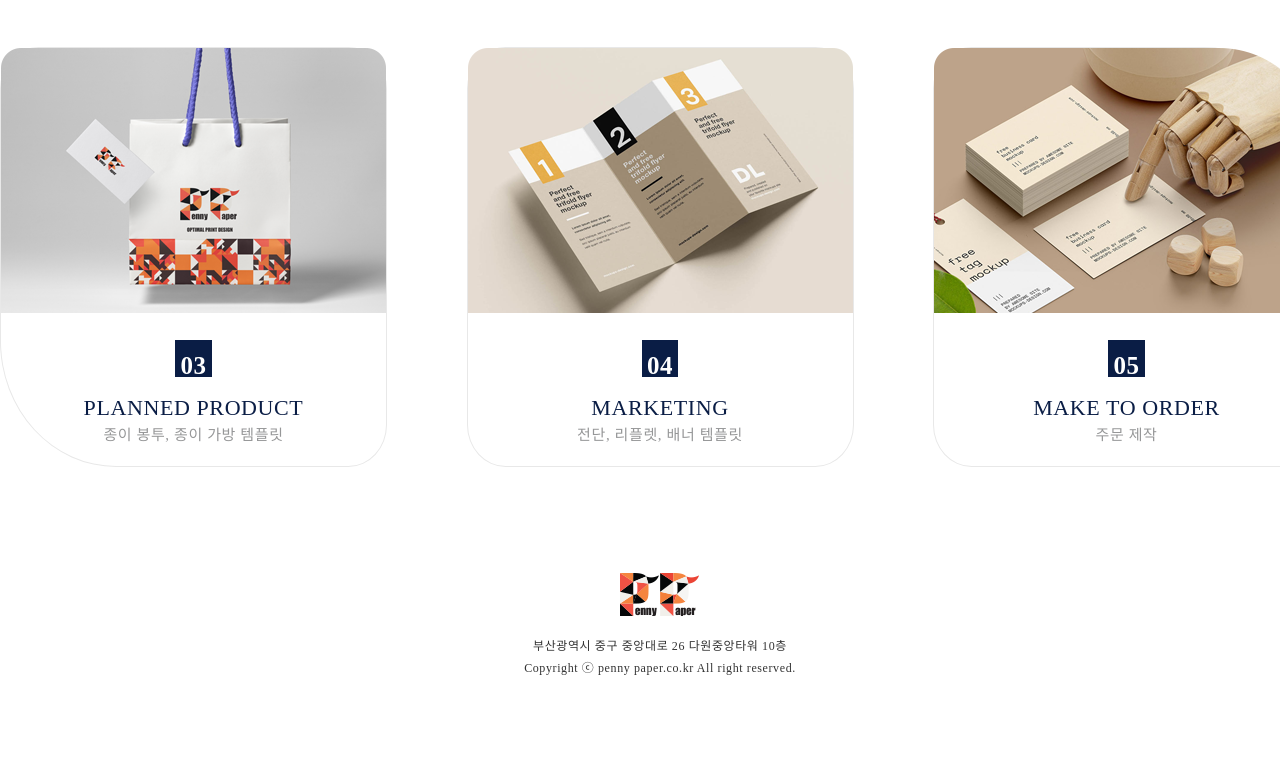
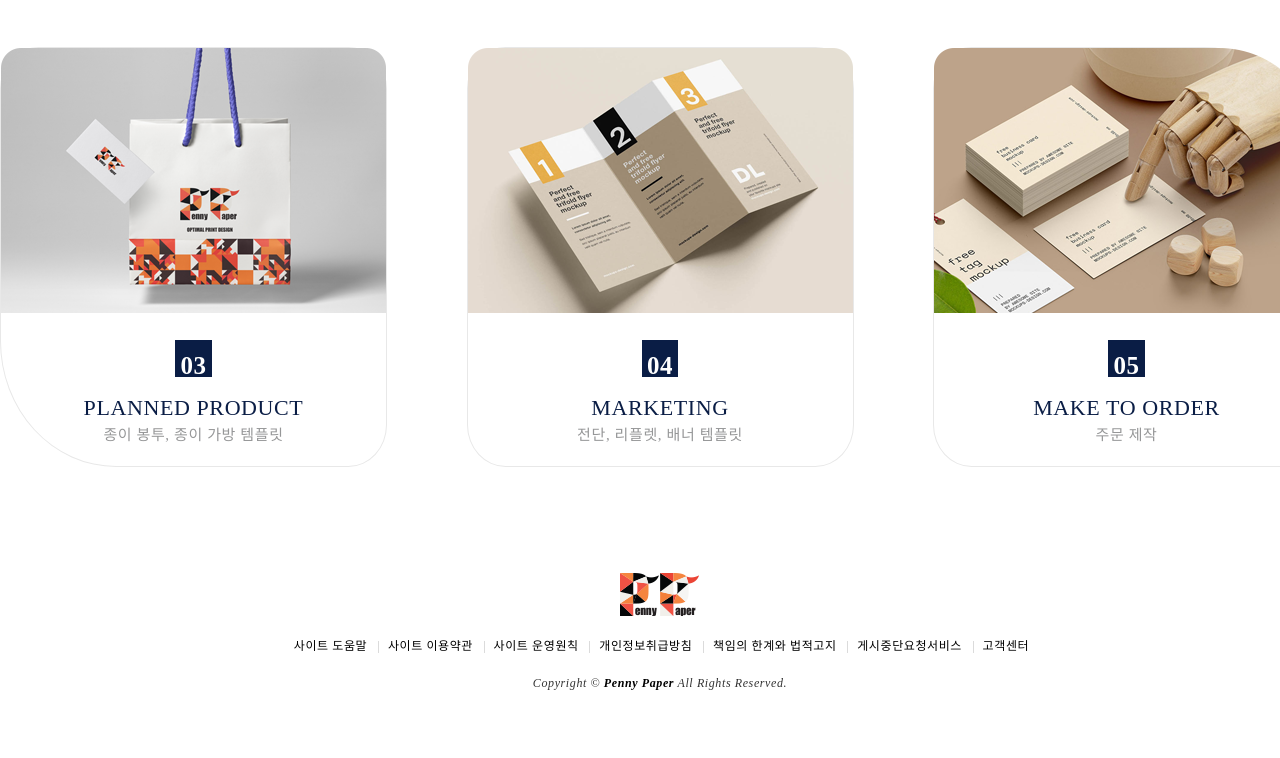
Before and after one commit to pennypaper/pennypaper_web3, a plain HTML site: page index.html in a window 1280 px wide. Shown: the part 3461-4219 px from the top of the page. Before the commit the page ends 4190 px from the top, so only its background shows below. Drawn offline with nearby package versions, Linux system fonts and the light colour scheme; a web font is replaced by a local one.

Commit message:
Add files via upload

```diff
--- a/css/main_style.css
+++ b/css/main_style.css
@@ -1480,15 +1480,42 @@ video {
 /*-------------------------------------------------------*/
 /*08_footer - start*/
 /*-------------------------------------------------------*/
-.footer{
+
+
+/* 푸터 */
+#footer {
+	width: 100%;
+}
+.footer {
 	width: 1320px;
 	margin: 0 auto;
-	margin-bottom: 50px;
 	text-align: center;
+	padding: 0 5% 5%;
+	box-sizing: border-box;
 }
 .footer h1{
 	display: block;
-	margin: 10px 0;
+	margin-bottom: 10px;
+}
+.footer li {
+	position: relative;
+	display: inline;
+	padding: 0 7px 0 10px;
+	white-space: nowrap;
+}
+.footer li:before {
+	content: '';
+	width: 1px;
+	height: 12px;
+	background-color: #dbdbdb;
+	position: absolute;
+	left: 0; top: 2px;
+}
+.footer li:first-child:before {
+	width: 0;
+}
+.footer address {
+	padding-top: 15px;
 }
 /*-------------------------------------------------------*/
 
--- a/index.html
+++ b/index.html
@@ -46,7 +46,8 @@
 <!--SNS pc슬라이드 스크립트-->
 <link rel="stylesheet" type="text/css" href="css/review/slick.css">
 <link rel="stylesheet" type="text/css" href="css/review/slick-theme.css">
-<!--SNS 모바일슬라이드 스크립트-->
+<!-------------------------------------------------------------------------->
+<!-- TOP -->
 
 <!-------------------------------------------------------------------------->
 </head>
@@ -55,7 +56,9 @@
 <!-------------------------------------------------------------------------->
 <body>
 <!-------------------------------------------------------------------------->
+<!-- TOP -->
 
+<!-------------------------------------------------------------------------->
 
 <!-------------------------------------------------------------------------->
 <!--01_header-->
@@ -285,7 +288,6 @@
 <!------------------------------------------------------------------------>
 <!--04_best product-->
 <!------------------------------------------------------------------------>
-
 <div id="best_wrap">
     <div id="community">
         <div class="title">
@@ -369,7 +371,6 @@
         </div>
     </div>
 </div>
-
 <!------------------------------------------------------------------------>
 <!--//04_best product//-->
 <!------------------------------------------------------------------------>
@@ -377,6 +378,7 @@
 <!------------------------------------------------------------------------>
 <!--05_MAKE TO ORDER-->
 <!------------------------------------------------------------------------>
+<div data-aos="fade-right">
 <div id="order_wrap">
 	<h1 class="order_title">MAKE TO ORDER</h1>
 	<div class="order_banner">
@@ -387,6 +389,7 @@
 		</div>
 	</div>
 </div>
+</div>
 <!------------------------------------------------------------------------>
 <!--//05_MAKE TO ORDER//-->
 <!------------------------------------------------------------------------>
@@ -396,6 +399,7 @@
 <!------------------------------------------------------------------------>
 
 <!--SNS 배너 슬라이드-->
+<div data-aos="fade-left">
 <div id="sns_wrap">
 	<div class="best_textbox">
 		<h1 class="best_title">REVIEW</h1>
@@ -484,8 +488,10 @@
 	</script>
 <!------------------------------------------------------------------------>
 </div>
+</div>
 <!------------------------------------------------------------------------>
 <!--SNS 모바일-->
+<div data-aos="fade-left">
 <div id="sns_wrap_mobile">
 	<div class="best_textbox">
 		<h1 class="best_title">REVIEW</h1>
@@ -557,6 +563,7 @@
 		<div class="swiper-button-prev"></div>
 		<div class="swiper-pagination"></div>
 	</div>
+
 <!------------------------------------------------------------------------>
 	<!-- Swiper JS -->
 
@@ -581,6 +588,7 @@
 	</script>
 <!------------------------------------------------------------------------>
 </div>
+</div>
 <!------------------------------------------------------------------------>
 <!--//06_review//-->
 <!------------------------------------------------------------------------>
@@ -588,6 +596,7 @@
 <!------------------------------------------------------------------------>
 <!--07_new product-->
 <!------------------------------------------------------------------------>
+<div data-aos="fade-right">
 <div id="new_wrap">
 	<div class="best_textbox">
 		<h1 class="best_title">NEW PRODUCT</h1>
@@ -638,8 +647,10 @@
 		</div>
 	</div>
 </div>
+</div>
 <!------------------------------------------------------------------------>
 <!--mobile 07_new product-->
+<div data-aos="fade-right">
 <div id="m_new_wrap">
 	<div class="best_textbox">
 		<h1 class="best_title">NEW PRODUCT</h1>
@@ -698,7 +709,7 @@
 		</div>
 	</div>
 </div>
-
+</div>
 <!------------------------------------------------------------------------>
 <!--//07_new product//-->
 <!------------------------------------------------------------------------>
@@ -706,13 +717,30 @@
 <!------------------------------------------------------------------------>
 <!--08_footer-->
 <!------------------------------------------------------------------------>
-<div id="footer_wrap">
-	<div class="footer">
-	<h1 class="footer_logo"><img src="images/01_header/mobile_main_logo.png"></h1>
-	<p>부산광역시 중구 중앙대로 26 다원중앙타워 10층</p>
-	<p>Copyright ⓒ penny paper.co.kr All right reserved.</p>
+
+<footer id="footer">
+	<div class="container">
+		<div class="row">
+			<div class="footer">
+				<h1 class="footer_logo"><img src="images/01_header/mobile_main_logo.png"></h1>
+				<ul>
+					<li><a href="#">사이트 도움말</a></li>
+					<li><a href="#">사이트 이용약관</a></li>
+					<li><a href="#">사이트 운영원칙</a></li>
+					<li><a href="#">개인정보취급방침</a></li>
+					<li><a href="#">책임의 한계와 법적고지</a></li>
+					<li><a href="#">게시중단요청서비스</a></li>
+					<li><a href="#">고객센터</a></li>
+				</ul>
+				<address>
+					Copyright ©
+					<a href="#"><strong>Penny Paper</strong></a>
+					All Rights Reserved.
+				</address>
+			</div>
+		</div>
 	</div>
-</div>
+</footer>
 <!------------------------------------------------------------------------>
 <!--//08_footer//-->
 <!------------------------------------------------------------------------>
```
